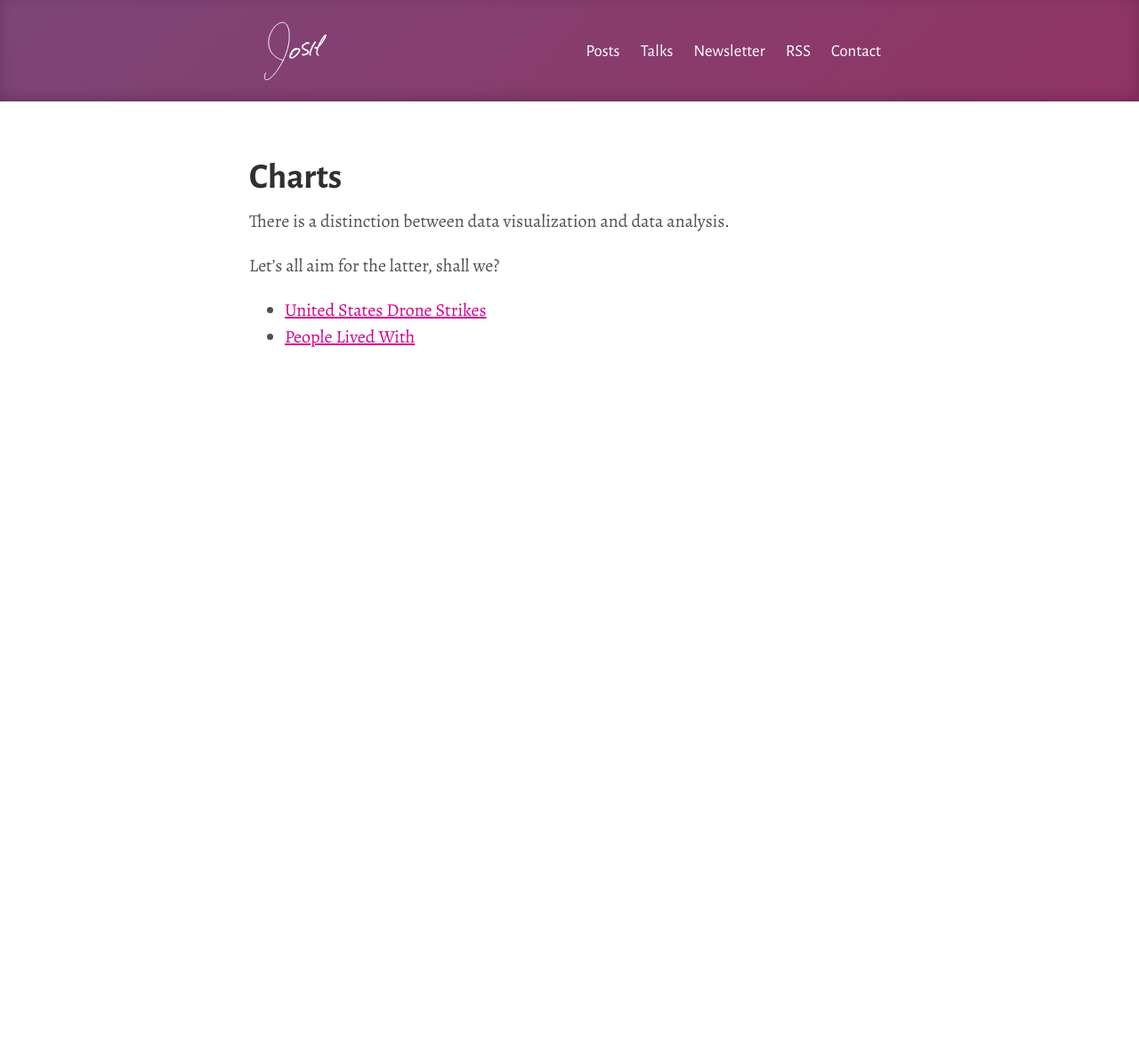
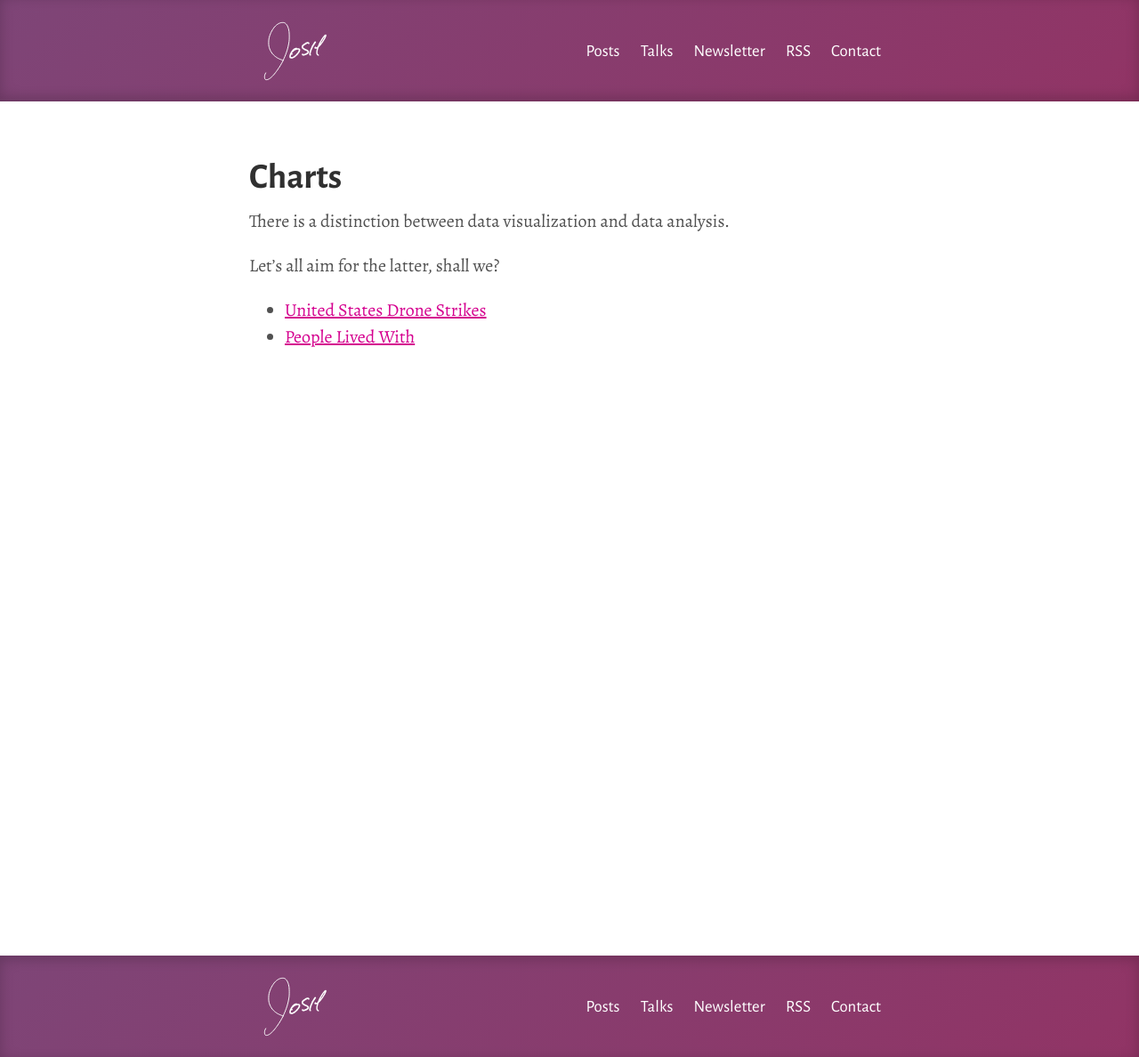
Before and after one commit to joshbeckman/andjosh.github.io, a Jekyll site: the page built from charts.md, in a window 1280 px wide. Shown: the whole page at 89% size. Built offline with Jekyll 4.4.1, drawn with Linux system fonts in a browser that asks for light colours; before the commit the page ends 900 px from its top, so only the background shows below that.

Commit message:
new:usr: Add footer with links to other things

```diff
--- a/_layouts/default.html
+++ b/_layouts/default.html
@@ -7,9 +7,11 @@
 
     {% include sidebar.html %}
 
-    <div class="content container">
+    <div class="content container default-layout-container">
       {{ content }}
     </div>
 
+    {% include sidebar.html %}
+
   </body>
 </html>
--- a/public/css/poole.css
+++ b/public/css/poole.css
@@ -440,6 +440,12 @@ tbody tr:nth-child(odd) th {
   background-image: linear-gradient(135deg,#7E4577,#913465);
   box-shadow: 0 -.2rem .75rem rgba(0,0,0,.2) inset;
 }
+.theme-base-josh .default-layout-container + .sidebar {
+  box-shadow: 0 .2rem .75rem rgba(0,0,0,.2) inset;
+}
+.theme-base-josh .default-layout-container + .sidebar .masthead {
+  margin-bottom: 0;
+}
 .theme-base-josh a {
   text-decoration: underline;
 }
@@ -480,6 +486,9 @@ tbody tr:nth-child(odd) th {
 }
 .theme-base-josh .post {
     margin-bottom: 6rem;
+}
+.theme-base-josh .default-layout-container {
+  min-height: 100vh;
 }
 .theme-base-josh .post-title a {
   color: #303030;
```
Also changed, not shown: _layouts/post.html (indentation only).
